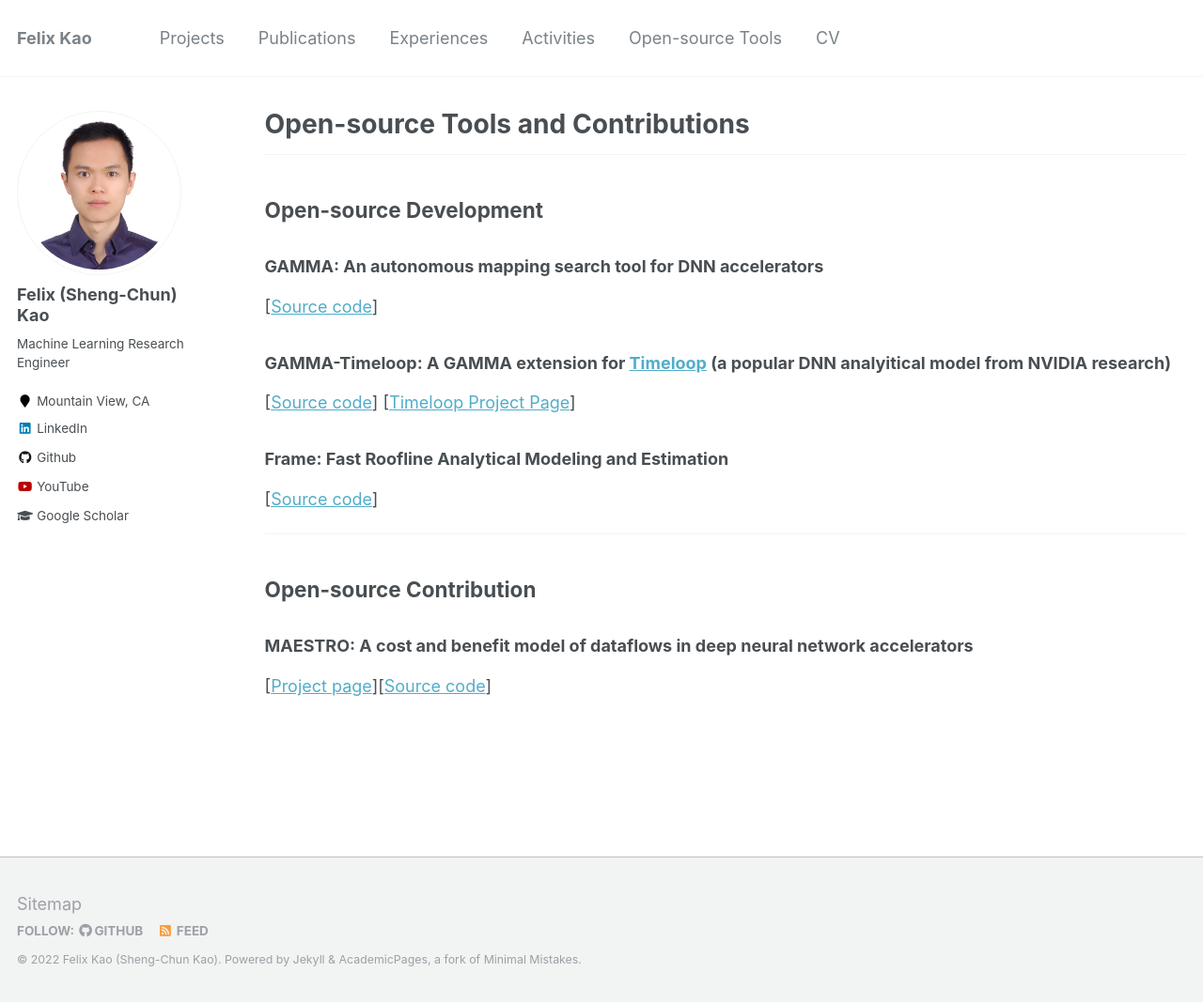
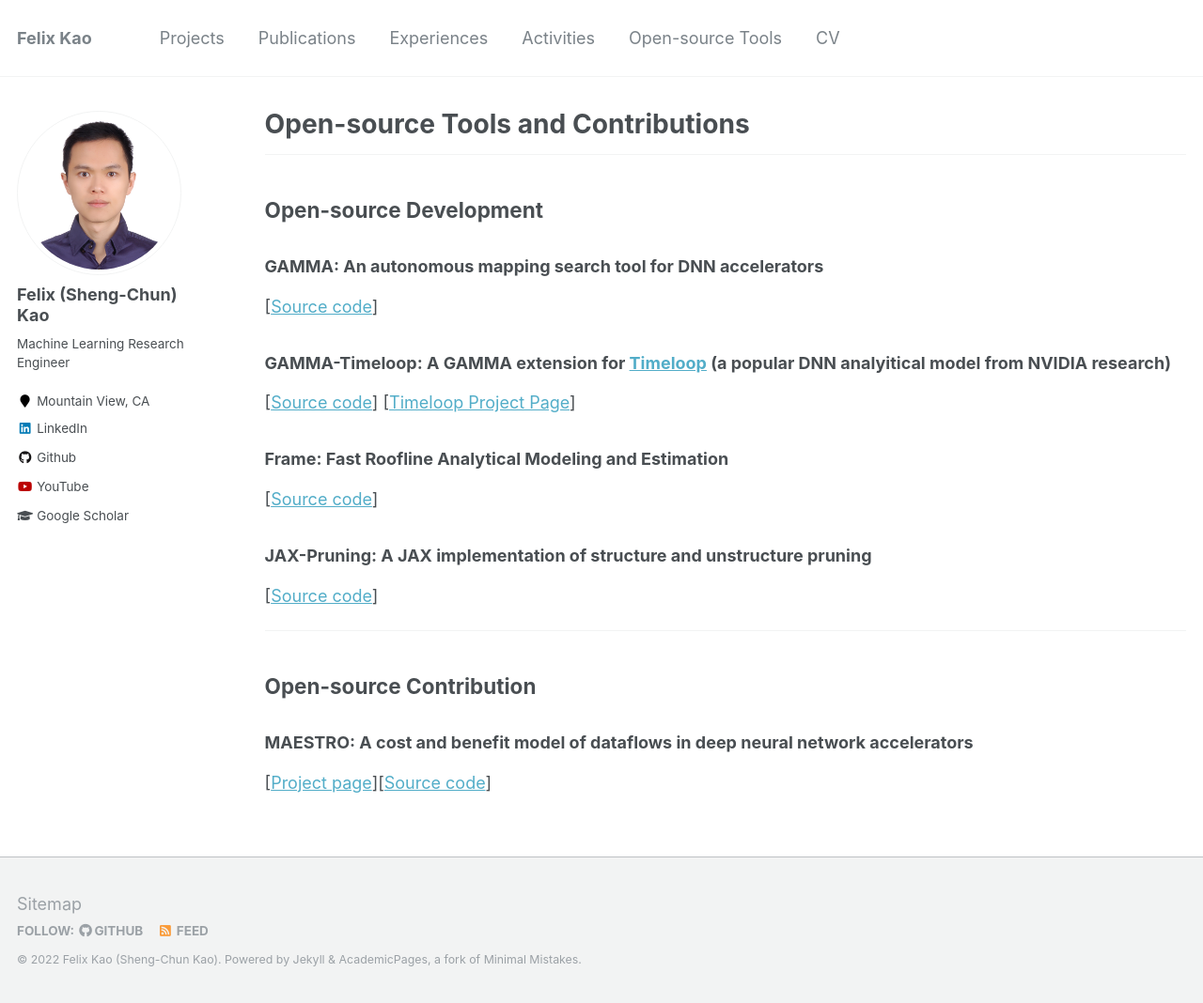
Before and after one commit to felix0901/felix, a Jekyll site: the page built from _pages/tools.md, in a window 1280 px wide and 1068 px high. Shown: the whole window at 94% size. Built offline with Jekyll 4.4.1, drawn with Linux system fonts in a browser that asks for light colours.

Commit message:
Update tools.md

```diff
--- a/_pages/tools.md
+++ b/_pages/tools.md
@@ -20,6 +20,9 @@ author_profile: true
 ### Frame: Fast Roofline Analytical Modeling and Estimation
 [[Source code](https://github.com/maestro-project/frame)]
 
+### JAX-Pruning: A JAX implementation of structure and unstructure pruning
+[[Source code](https://github.com/felix0901/jax_pruning)]
+
 ------------
 
 ## Open-source Contribution
```
